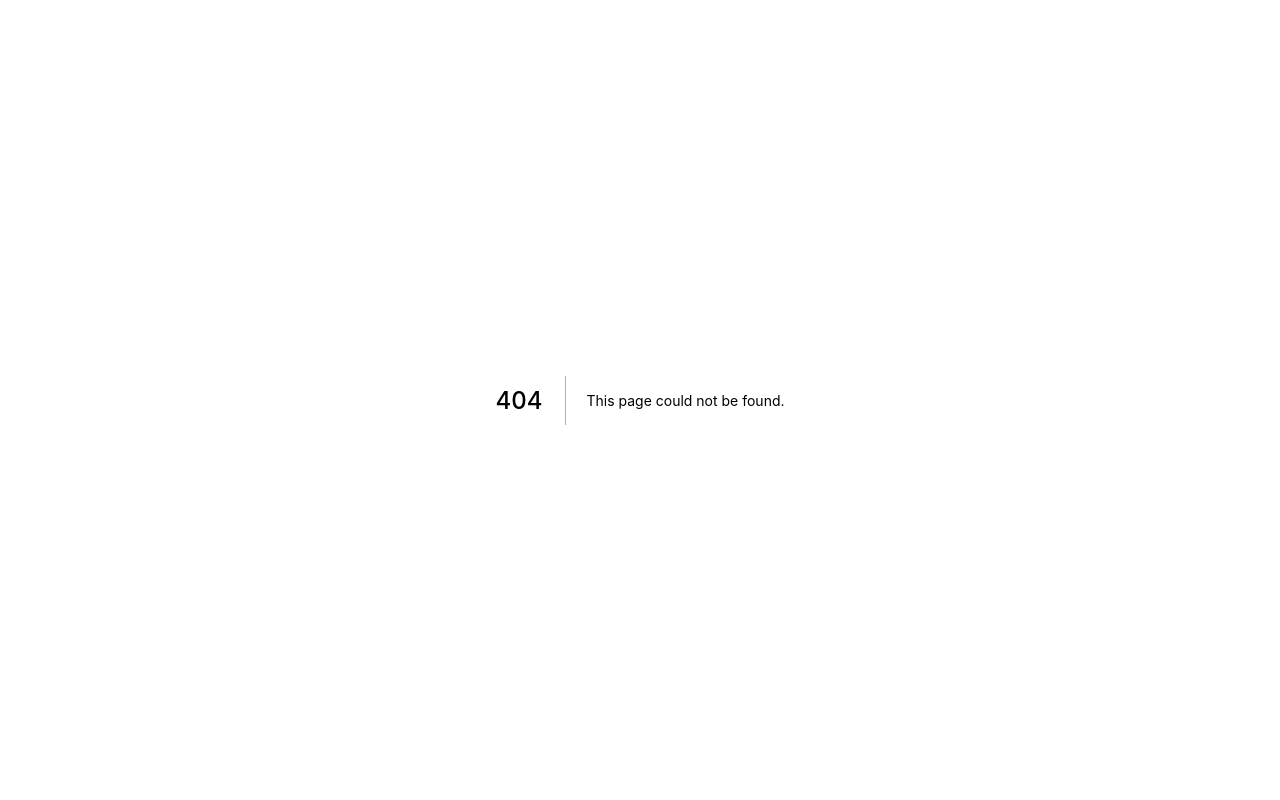
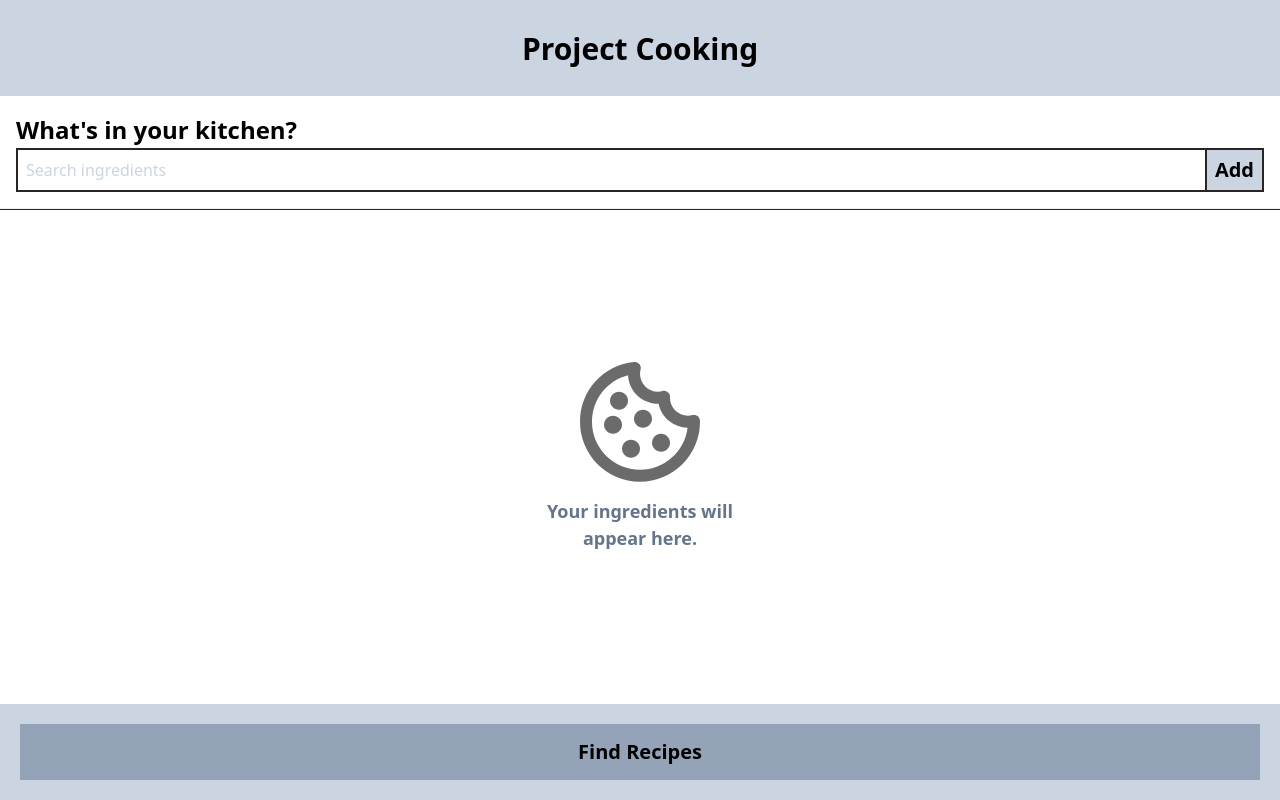
Before and after one commit to hemegonia/cooking, a Next.js app: page /demo/screen/1 in a window 1280 px wide. Before the commit this address had no page. Built offline with nearby package versions, Linux system fonts and the light colour scheme.

Commit message:
feat: demo page, refactor components

```diff
--- /dev/null
+++ b/src/components/cookingApp/findRecipe.tsx
@@ -0,0 +1,12 @@
+const Component = () => {
+  return (
+    <div className="flex h-24 items-center justify-center bg-slate-300 p-5">
+      {/* disable button because there are no ingredients */}
+      <button className="primary h-full w-full text-xl font-bold">
+        {'Find Recipes'}
+      </button>
+    </div>
+  );
+};
+
+export default Component;
--- /dev/null
+++ b/src/components/cookingApp/header.tsx
@@ -0,0 +1,9 @@
+const Header = () => {
+  return (
+    <div className="flex h-24 items-center justify-center bg-slate-300">
+      <h1>Project Cooking</h1>
+    </div>
+  );
+};
+
+export default Header;
--- /dev/null
+++ b/src/components/cookingApp/ingrDisplay.tsx
@@ -0,0 +1,26 @@
+import { useRouter } from 'next/router';
+
+type Props = {
+  className?: string;
+};
+
+const Component = (props: Props) => {
+  const router = useRouter();
+  return (
+    <div
+      className={`flex flex-col items-center justify-center ${props.className}`}
+    >
+      <div className={`flex flex-col items-center`}>
+        <img
+          src={`${router.basePath}/assets/images/ing_placeholder.svg`}
+          alt="Ingredients Place Holder Image"
+        />
+        <h4 className="mt-4 text-center text-slate-500">
+          Your ingredients will <br></br> appear here.
+        </h4>
+      </div>
+    </div>
+  );
+};
+
+export default Component;
--- /dev/null
+++ b/src/components/cookingApp/ingrSearch.tsx
@@ -0,0 +1,17 @@
+const Component = () => {
+  return (
+    <div className="flex flex-wrap p-4">
+      <h2 className="w-full">What&apos;s in your kitchen?</h2>
+      <input
+        type="text"
+        className="grow border-2 border-solid border-stone-800 p-2"
+        placeholder="Search ingredients"
+      />
+      <button className="secondary -ml-0.5 border-2 border-solid border-stone-800 p-2 py-1 text-xl font-bold">
+        Add
+      </button>
+    </div>
+  );
+};
+
+export default Component;
--- /dev/null
+++ b/src/pages/demo/index.tsx
@@ -0,0 +1,12 @@
+import { useRouter } from 'next/router';
+import { useEffect } from 'react';
+
+const Index = () => {
+  const router = useRouter();
+  useEffect(() => {
+    router.push('/demo/screen/1');
+  }, []);
+  return <p>Redirecting...</p>;
+};
+
+export default Index;
--- /dev/null
+++ b/src/pages/demo/screen/1.tsx
@@ -0,0 +1,27 @@
+import FindRecipe from '@/components/cookingApp/findRecipe';
+import Header from '@/components/cookingApp/header';
+import Display from '@/components/cookingApp/ingrDisplay';
+import Search from '@/components/cookingApp/ingrSearch';
+import { Meta } from '@/layouts/Meta';
+import { CookingApp } from '@/templates/CookingApp';
+
+const Screen = () => {
+  return (
+    <CookingApp
+      meta={
+        <Meta
+          title="Cooking Project Demo Page"
+          description="Side project using Next.js, cooking recipes and ingredients app, demo page"
+        />
+      }
+    >
+      <Header></Header>
+      <Search></Search>
+      <hr className="h-0.5 bg-slate-800" />
+      <Display className="grow"></Display>
+      <FindRecipe></FindRecipe>
+    </CookingApp>
+  );
+};
+
+export default Screen;
--- a/src/pages/index.tsx
+++ b/src/pages/index.tsx
@@ -1,11 +1,10 @@
-import { useRouter } from 'next/router';
+import Link from 'next/link';
 
 import { Meta } from '@/layouts/Meta';
 import { Main } from '@/templates/Main';
 
 const Index = () => {
   // eslint-disable-next-line unused-imports/no-unused-vars
-  const router = useRouter();
 
   return (
     <Main
@@ -16,9 +15,9 @@ const Index = () => {
         />
       }
     >
-      <h1 className="text-2xl font-bold">Header placeholder</h1>
-      <p>I like food</p>
-      <a href={`${router.basePath}`}> test link</a>
+      <Link href="/demo/">
+        <a>Link to Demo</a>
+      </Link>
     </Main>
   );
 };
--- a/src/styles/global.css
+++ b/src/styles/global.css
@@ -19,3 +19,31 @@ a:hover {
 .content ul {
   @apply my-6;
 }
+
+.app h1 {
+  @apply text-3xl;
+  @apply font-bold;
+}
+
+.app h2 {
+  @apply text-2xl;
+  @apply font-bold;
+}
+
+.app h3 {
+  @apply text-xl;
+  @apply font-bold;
+}
+
+.app h4 {
+  @apply text-lg;
+  @apply font-bold;
+}
+
+.app button.primary {
+  @apply bg-slate-400;
+}
+
+.app button.secondary {
+  @apply bg-slate-300;
+}
--- /dev/null
+++ b/src/templates/CookingApp.tsx
@@ -0,0 +1,17 @@
+import type { ReactNode } from 'react';
+
+type Props = {
+  meta: ReactNode;
+  children: ReactNode;
+};
+
+const CookingApp = (props: Props) => (
+  <div>
+    {props.meta}
+    <div className="app flex h-screen w-screen flex-col bg-white">
+      {props.children}
+    </div>
+  </div>
+);
+
+export { CookingApp };
--- a/src/templates/Main.tsx
+++ b/src/templates/Main.tsx
@@ -9,7 +9,7 @@ type IMainProps = {
 };
 
 const Main = (props: IMainProps) => (
-  <div className="w-full bg-slate-500 px-1 text-gray-700 antialiased">
+  <div className="h-screen w-screen bg-slate-200 px-1 text-gray-700 antialiased">
     {props.meta}
 
     <div className="mx-auto max-w-screen-md">
@@ -37,23 +37,9 @@ const Main = (props: IMainProps) => (
               </Link>
             </li>
             <li className="mr-6">
-              <Link href="/slide1/">
+              <Link href="/demo/">
                 <a className="border-none text-gray-700 hover:text-gray-900">
-                  Slide1
-                </a>
-              </Link>
-            </li>
-            <li className="mr-6">
-              <Link href="/slide3/">
-                <a className="border-none text-gray-700 hover:text-gray-900">
-                  Slide3
-                </a>
-              </Link>
-            </li>
-            <li className="mr-6">
-              <Link href="/slide4/">
-                <a className="border-none text-gray-700 hover:text-gray-900">
-                  Slide4
+                  Demo
                 </a>
               </Link>
             </li>
```
